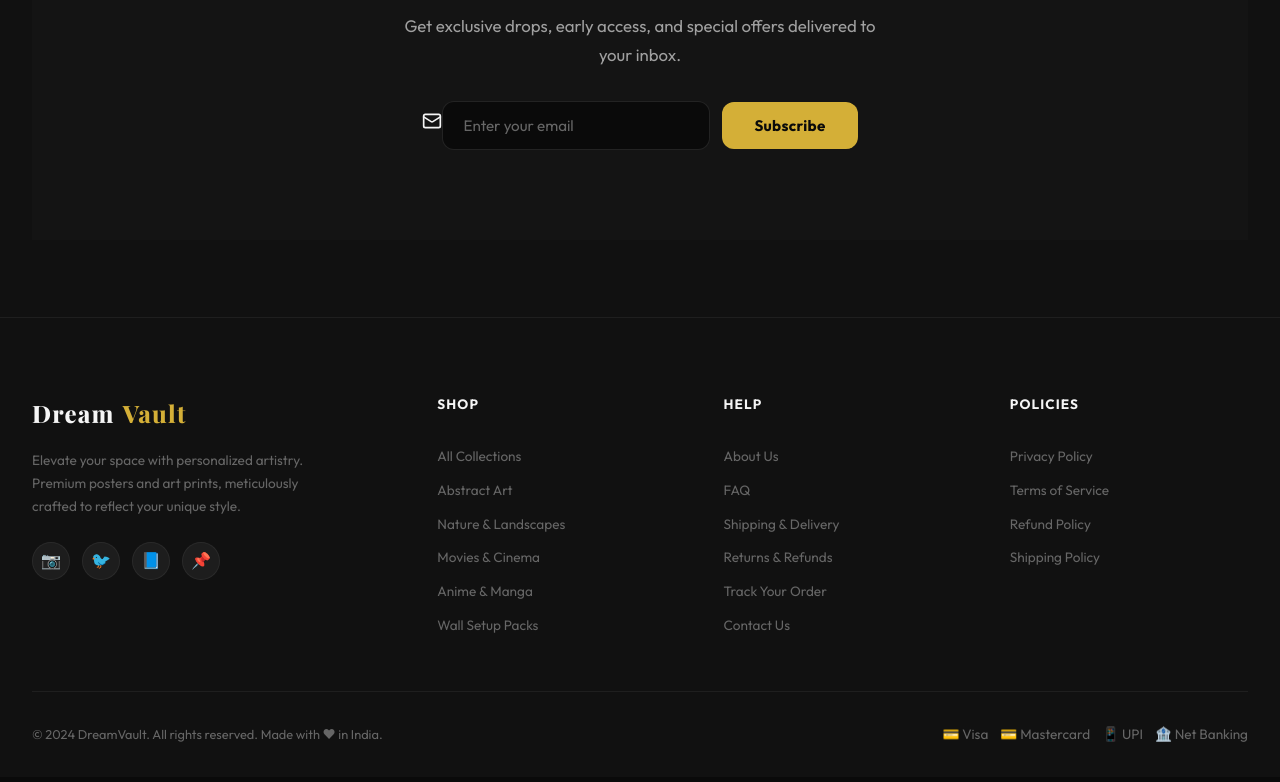
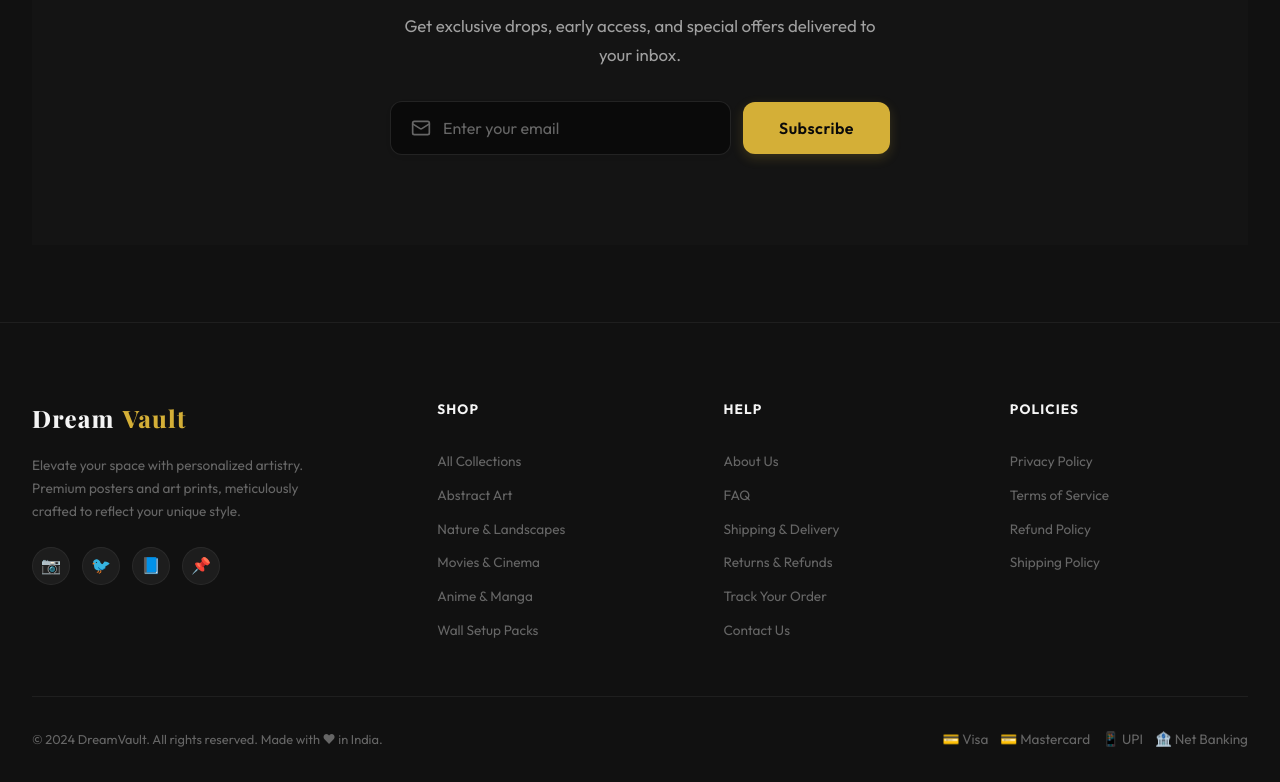
Before and after one commit to dreamvault01-cell/dreamvault, a Next.js app: page / in a window 1280 px wide. Shown: the part 3040-3822 px from the top of the page. Built offline with nearby package versions, Linux system fonts and the light colour scheme; no server answers; the database is empty; a web font is replaced by a local one.

Commit message:
Fix newsletter input wrapper layout and upgrade to ultra premium styling

```diff
--- a/src/app/globals.css
+++ b/src/app/globals.css
@@ -2565,21 +2565,44 @@ ul, ol {
   margin: 0 auto;
 }
 
-.newsletter-form input {
+.newsletter-input-wrapper {
   flex: 1;
+  display: flex;
+  align-items: center;
   background: var(--bg-primary);
   border: 1px solid var(--border-light);
   border-radius: var(--radius-md);
-  padding: 14px 20px;
+  padding: 0 20px;
+  gap: 12px;
+  transition: all 0.3s ease;
+  box-shadow: 0 2px 10px rgba(0, 0, 0, 0.02);
+}
+
+.newsletter-input-wrapper:focus-within {
+  border-color: var(--accent-gold);
+  box-shadow: 0 4px 15px rgba(212, 175, 55, 0.1), 0 0 0 3px rgba(212, 175, 55, 0.1);
+  background: var(--bg-card);
+}
+
+.newsletter-icon {
+  color: var(--text-muted);
+  flex-shrink: 0;
+  transition: color 0.3s ease;
+}
+
+.newsletter-input-wrapper:focus-within .newsletter-icon {
+  color: var(--accent-gold);
+}
+
+.newsletter-form input {
+  flex: 1;
+  background: transparent;
+  border: none;
+  padding: 16px 0;
   color: var(--text-primary);
   font-family: var(--font-sans);
-  font-size: 0.95rem;
+  font-size: 1rem;
   outline: none;
-  transition: all 0.3s;
-}
-
-.newsletter-form input:focus {
-  border-color: var(--accent-gold);
 }
 
 .newsletter-form input::placeholder {
@@ -2588,26 +2611,29 @@ ul, ol {
 
 .newsletter-form button {
   border-radius: var(--radius-md);
-  padding: 14px 32px;
+  padding: 16px 36px;
   margin: 0;
   white-space: nowrap;
   flex-shrink: 0;
-  font-weight: 700;
-  letter-spacing: 0.02em;
+  font-weight: 600;
+  font-size: 1rem;
+  letter-spacing: 0.03em;
   background: var(--accent-gold);
   border: none;
   color: var(--bg-primary);
-  transition: all 0.2s;
+  transition: all 0.3s cubic-bezier(0.4, 0, 0.2, 1);
+  box-shadow: 0 4px 12px rgba(212, 175, 55, 0.2);
 }
 
 .newsletter-form button:hover {
   background: var(--accent-gold-hover, #c9a02a);
-  transform: translateY(-1px);
+  transform: translateY(-2px);
+  box-shadow: 0 6px 20px rgba(212, 175, 55, 0.3);
 }
 
 .newsletter-privacy {
-  font-size: 0.8rem;
+  font-size: 0.85rem;
   color: var(--text-muted);
-  margin-top: 1rem;
+  margin-top: 1.5rem;
   letter-spacing: 0.02em;
 }
```
